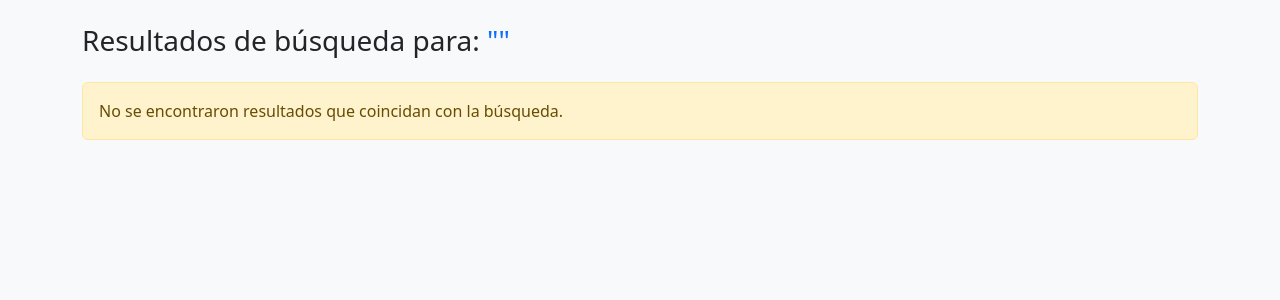
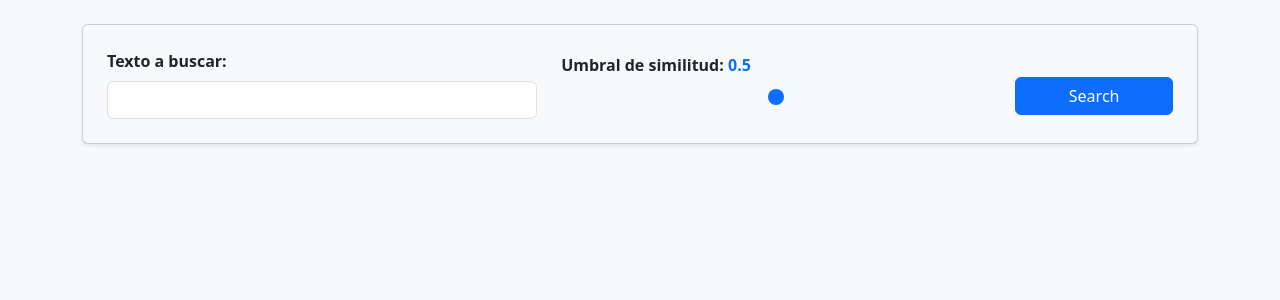
Before and after one commit to SergioCorleone/Proyecto_final_DS4, a Flask app: page /search in a window 1280 px wide. Shown: the part 56-356 px from the top of the page. Run offline with Flask 3, Linux system fonts and the light colour scheme.

Commit message:
Levenshtein slider

```diff
--- a/app.py
+++ b/app.py
@@ -73,43 +73,71 @@ def run_scraper(url_id):
 
     return redirect(url_for('scrapper'))
 
+import Levenshtein # Asegúrate de tenerlo importado arriba en tu app.py
+
+import Levenshtein
+
 @app.route('/search')
 def search():
-    query = request.args.get('q', '').lower()
+    query = request.args.get('query', '').lower().strip()
+
+    try:
+        threshold = float(request.args.get('threshold', 0.5))
+    except ValueError:
+        threshold = 0.5
+
     resultados = []
 
     if query and db["documents"]:
         words_per_chunk = 30
 
+        # 1. Contamos cuántas palabras tiene la búsqueda
+        query_words = query.split()
+        query_len = len(query_words)
+        # Limpiamos la búsqueda de comas o puntos para mayor precisión
+        query_limpia = "".join(c for c in query if c.isalnum() or c.isspace())
+
         for doc in db["documents"]:
             if doc.content:
                 words = doc.content.split()
 
-                # Create blocks of 30 words
+                # 2. Recorremos por bloques de 30 palabras para mostrar en pantalla
                 for i in range(0, len(words), words_per_chunk):
-                    bloque = " ".join(words[i:i+words_per_chunk])
+                    bloque_palabras = words[i:i+words_per_chunk]
+                    bloque_texto = " ".join(bloque_palabras)
 
-                    # Find the highest Levenshtein ratio for any single word in this block
                     best_ratio = 0.0
-                    for word in words[i:i+words_per_chunk]:
-                        # Clean punctuation off the word for an accurate match
-                        clean_word = "".join(c for c in word if c.isalnum()).lower()
-                        if clean_word:
-                            import Levenshtein
-                            ratio = Levenshtein.ratio(clean_word, query)
+
+                    # 3. VENTANA DESLIZANTE:
+                    # Si el usuario busca 2 palabras, revisamos el bloque de 2 en 2 palabras.
+                    if query_len <= len(bloque_palabras):
+                        for j in range(len(bloque_palabras) - query_len + 1):
+                            # Extraemos una ventanita de palabras del mismo tamaño que la búsqueda
+                            ventana_palabras = bloque_palabras[j:j+query_len]
+                            ventana_texto = " ".join(ventana_palabras).lower()
+
+                            # Limpiamos la ventanita de comas o puntos
+                            ventana_limpia = "".join(c for c in ventana_texto if c.isalnum() or c.isspace())
+
+                            # Comparamos del mismo tamaño: ej. 2 palabras vs 2 palabras
+                            ratio = Levenshtein.ratio(query_limpia, ventana_limpia)
+
                             if ratio > best_ratio:
                                 best_ratio = ratio
+                    else:
+                        # Si la búsqueda es más grande que el bloque, comparamos todo directo
+                        best_ratio = Levenshtein.ratio(query_limpia, bloque_texto.lower())
 
-                    # If the best matching word in the paragraph meets the threshold, save the whole block
-                    if best_ratio >= 0.5: # Adjusted to 0.5 as requested in your original Python file
-                        chunk_obj = TextChunk(bloque, doc.url)
+                    # 4. Si el mejor pedacito supera el slider, guardamos el bloque entero
+                    if best_ratio >= threshold:
+                        chunk_obj = TextChunk(bloque_texto, doc.url)
                         chunk_obj.ratio = best_ratio
                         resultados.append(chunk_obj)
 
-        # Sort results by highest ratio first
+        # Ordenar los resultados para mostrar el mayor porcentaje primero
         resultados.sort(key=lambda x: x.ratio, reverse=True)
 
-    return render_template('search.html', query=query, resultados=resultados)
+    return render_template('search.html', query=query, threshold=threshold, resultados=resultados)
 
 if __name__ == '__main__':
     app.run(debug=True)
--- a/pdf_functions.py
+++ b/pdf_functions.py
@@ -9,7 +9,7 @@ import pytesseract
 from PIL import Image
 import io
 
-pytesseract.pytesseract.tesseract_cmd = r'C:\Users\Gigabyte\AppData\Local\Programs\Tesseract-OCR\tesseract.exe'
+pytesseract.pytesseract.tesseract_cmd = r'C:\ProgramData\Microsoft\Windows\Start Menu\Programs\Tesseract-OCR\tesseract.exe'
 class pdf_document:
     """ Class to represent a PDF document with its URL, pdf path and markdown path filename."""
     def __init__(self, url, pdf_path, markdown_path):
--- a/templates/search.html
+++ b/templates/search.html
@@ -1,22 +1,57 @@
 {% extends "base.html" %}
 {% block content %}
-<h3 class="mb-4">Resultados de búsqueda para: <span class="text-primary">"{{ query }}"</span></h3>
+
+<!-- Formulario de Búsqueda y Slider -->
+<div class="card p-4 mb-4 shadow-sm bg-light">
+    <form action="{{ url_for('search') }}" method="GET">
+        <div class="row align-items-center">
+
+            <!-- Campo de texto (name="query") -->
+            <div class="col-md-5 mb-3 mb-md-0">
+                <label for="query" class="form-label fw-bold">Texto a buscar:</label>
+                <input type="text" class="form-control" name="query" id="query" value="{{ query }}" required>
+            </div>
+
+            <!-- Slider de Similitud (name="threshold") -->
+            <div class="col-md-5 mb-3 mb-md-0">
+                <label for="threshold" class="form-label fw-bold">
+                    Umbral de similitud: <span id="sliderValue" class="text-primary">{{ threshold if threshold else 0.5 }}</span>
+                </label>
+                <input type="range" class="form-range" name="threshold" id="threshold"
+                       min="0" max="1" step="0.01" value="{{ threshold if threshold else 0.5 }}"
+                       oninput="document.getElementById('sliderValue').innerText = this.value">
+            </div>
+
+            <div class="col-md-2 mt-md-4">
+                <button type="submit" class="btn btn-primary w-100">Search</button>
+            </div>
+        </div>
+    </form>
+</div>
+
+<!-- Sección de Resultados -->
+{% if query %}
+    <h3 class="mb-4">Resultados para: <span class="text-primary">"{{ query }}"</span></h3>
 
     {% if resultados %}
         <div class="list-group">
             {% for res in resultados %}
                 <div class="list-group-item list-group-item-action flex-column align-items-start mb-2 shadow-sm border">
-                <div class="d-flex w-100 justify-content-between">
+                    <div class="d-flex w-100 justify-content-between align-items-center">
                         <small class="text-muted text-truncate" style="max-width: 80%;">
                             <strong>URL:</strong> <a href="{{ res.url_origen }}" target="_blank">{{ res.url_origen }}</a>
                         </small>
-                    <span class="badge bg-success rounded-pill">Similitud: {{ "%.3f"|format(res.ratio) }}</span>
+                        <span class="badge bg-success rounded-pill">
+                            Similitud: {{ "%.3f"|format(res.ratio * 100) }}%
+                        </span>
                     </div>
                     <p class="mb-1 mt-2 fst-italic">"...{{ res.frase }}..."</p>
                 </div>
             {% endfor %}
         </div>
     {% else %}
-    <div class="alert alert-warning">No se encontraron resultados que coincidan con la búsqueda.</div>
+        <div class="alert alert-warning">No se encontraron resultados. Intenta bajar el valor del slider.</div>
     {% endif %}
+{% endif %}
+
 {% endblock %}
```
Lines whose indentation alone changed are shown as unchanged.
